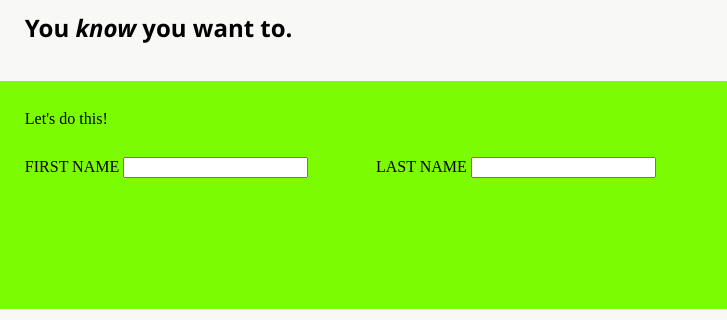
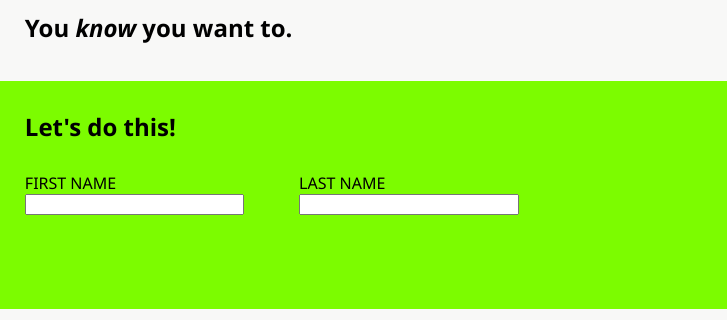
Before and after one commit to SVENTRIPIKAL/Odin-Signup-Form, a plain HTML site: page index.html in a window 1280 px wide. Shown: the part 205-525 px from the top of the page, 553-1280 px from the left. Drawn offline with Linux system fonts and the light colour scheme.

Commit message:
Update middle section font style and input elements

```diff
--- a/style/style.css
+++ b/style/style.css
@@ -170,15 +170,35 @@
     margin-block-start: 4%;
 }
 
+/* middle text font style */
+#right-container .middle .text {
+    font-size: x-large;
+    font-weight: bold;
+    font-family: 'Segoe UI', Tahoma, Geneva, Verdana, sans-serif;
+}
+
 /* make form elements stack horizontally */
 #right-container .middle form {
     display: flex;
+    width: 75%;
     align-items: flex-end;
 }
 
 /* make each input container occupy the same space */
 #right-container .middle .input-container {
+    display: flex;
+    flex-direction: column;
     flex: 1;
+}
+
+/* label font style */
+#right-container .middle label {
+    font-family: 'Segoe UI', Tahoma, Geneva, Verdana, sans-serif;
+}
+
+/* length of input bars */
+#right-container .middle input {
+    width: 80%;
 }
 
 
```
